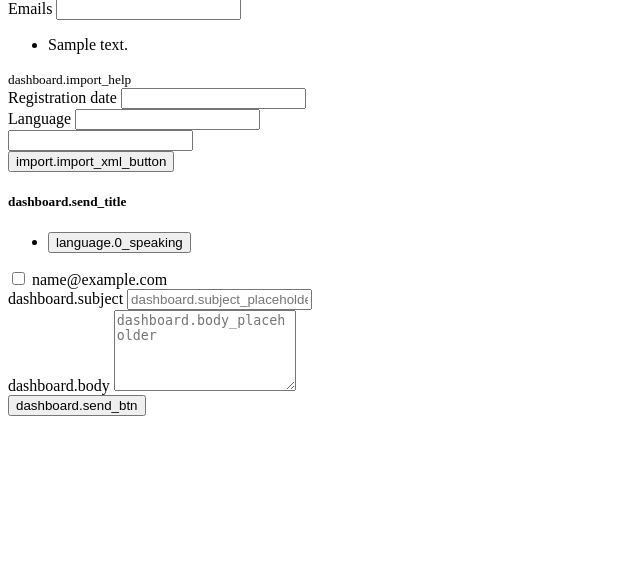
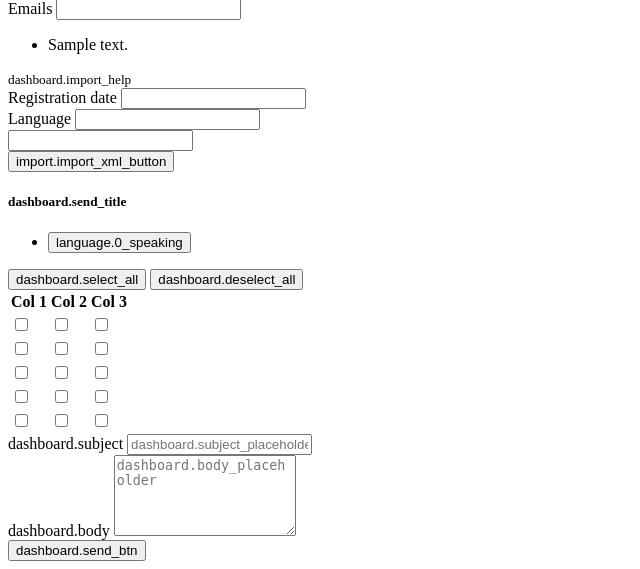
Before and after one commit to konstantin-gate/symfony-docker-project-public, a Symfony app: template app/templates/greeting/dashboard.html.twig in a window 1280 px wide. Shown: the part 317-886 px from the top of the page, without its empty margins (0-640 px from the left). Before the commit the page ends 733 px from the top, so only its background shows below. Run offline with Twig, Linux system fonts and the light colour scheme; the template is opened without the code that fills it: most values are stand-ins (such as "Sample title", 1, 10 or a date in 2020); form fields are guessed from the names that the template uses; some libraries are stand-ins or nearby versions.

Commit message:
První krok při převodu seznamu e-mailů do DataTables

```diff
--- a/app/assets/app.js
+++ b/app/assets/app.js
@@ -14,8 +14,11 @@
 import './styles/greeting.css';
 
 // 2. Import Bootstrap JS (now it sees global jQuery)
-import 'bootstrap';
+import 'bootstrap/dist/js/bootstrap.bundle';
+import 'datatables.net-bs5/css/dataTables.bootstrap5.min.css';
+import 'datatables.net-select-bs5/css/select.bootstrap5.min.css';
 
 // 3. Import DataTables and its Select extension
 import 'datatables.net-bs5';
 import 'datatables.net-select-bs5';
+import './dashboard';
--- a/app/src/Greeting/Controller/GreetingUiController.php
+++ b/app/src/Greeting/Controller/GreetingUiController.php
@@ -66,7 +66,7 @@
 
         // --- Příprava dat pro seznam. ---
         // Získáme všechny aktivní kontakty
-        $contacts = $this->greetingContactRepository->findBy(['status' => Status::Active], ['createdAt' => 'DESC']);
+        $contacts = $this->greetingContactRepository->findBy(['status' => Status::Active], ['email' => 'ASC']);
 
         // Seskupíme podle jazyka
         $groupedContacts = [];
--- a/app/templates/greeting/dashboard.html.twig
+++ b/app/templates/greeting/dashboard.html.twig
@@ -105,28 +105,61 @@
                         <div class="tab-content mt-3" id="myTabContent">
                             {% for lang, contacts in grouped_contacts %}
                                 <div class="tab-pane fade {{ loop.first ? 'show active' : '' }}" id="{{ lang }}-tab-pane" role="tabpanel" aria-labelledby="{{ lang }}-tab" tabindex="0">
-                                    <div class="border rounded p-2 mb-3 bg-light" style="max-height: 400px; overflow-y: auto;">
+
+                                    <div class="d-flex justify-content-end mb-2">
+                                        <button type="button" class="btn btn-sm btn-outline-primary me-2 btn-select-all">
+                                            <i class="bi bi-check-all"></i> {{ 'dashboard.select_all'|trans }}
+                                        </button>
+                                        <button type="button" class="btn btn-sm btn-outline-secondary btn-deselect-all">
+                                            <i class="bi bi-x-square"></i> {{ 'dashboard.deselect_all'|trans }}
+                                        </button>
+                                    </div>
+
                                     {% if contacts is empty %}
                                         <div class="text-center text-muted py-3">{{ 'dashboard.no_contacts'|trans }}</div>
                                     {% else %}
-                                            <div class="ps-2">
-                                                {% for contact in contacts %}
-                                                    <div class="form-check contact-item">
+                                        {% set total = contacts|length %}
+                                        {% set per_col = (total / 3)|round(0, 'ceil') %}
+                                        {% if per_col < 5 %}
+                                            {% set per_col = 5 %}
+                                        {% endif %}
+
+                                        <table class="table table-bordered table-hover greeting-table w-100">
+                                            <thead class="d-none">
+                                                <tr>
+                                                    <th>Col 1</th>
+                                                    <th>Col 2</th>
+                                                    <th>Col 3</th>
+                                                </tr>
+                                            </thead>
+                                            <tbody>
+                                                {% for i in 0..(per_col - 1) %}
+                                                    <tr>
+                                                        {% for col in 0..2 %}
+                                                            {% set index = i + (col * per_col) %}
+                                                            {% set contact = contacts[index] ?? null %}
+                                                            <td class="{{ contact ? '' : 'empty-cell' }}">
+                                                                {% if contact %}
+                                                                    <div class="form-check">
                                                                         <input class="form-check-input" type="checkbox" name="contacts[]" value="{{ contact.id }}" id="contact_{{ lang }}_{{ contact.id }}">
                                                                         <label class="form-check-label" for="contact_{{ lang }}_{{ contact.id }}">
                                                                             {{ contact.email }}
                                                                         </label>
                                                                     </div>
+                                                                {% endif %}
+                                                            </td>
                                                         {% endfor %}
-                                            </div>
+                                                    </tr>
+                                                {% endfor %}
+                                            </tbody>
+                                        </table>
                                     {% endif %}
-                                    </div>
                                 </div>
                             {% endfor %}
                         </div>
 
                         {# Pole e-mailu #}
-                        <div class="mb-3">
+                        <div class="mb-3 mt-4">
                             <label for="subject" class="form-label">{{ 'dashboard.subject'|trans }}</label>
                             <input type="text" name="subject" id="subject" class="form-control" required placeholder="{{ 'dashboard.subject_placeholder'|trans }}">
                         </div>
@@ -146,7 +179,3 @@
     </div>
 </div>
 {% endblock %}
-
-{% block javascripts %}
-    {{ parent() }}
-{% endblock %}
--- a/app/translations/Greeting/greeting.cs.yaml
+++ b/app/translations/Greeting/greeting.cs.yaml
@@ -36,3 +36,4 @@
     body: 'HTML Obsah'
     body_placeholder: '<h1>Gratulujeme!</h1>...'
     send_btn: 'Odeslat pozdravy'
+    deselect_all: 'Zrušit výběr'
--- a/app/translations/Greeting/greeting.en.yaml
+++ b/app/translations/Greeting/greeting.en.yaml
@@ -36,3 +36,4 @@
     body: 'HTML Content'
     body_placeholder: '<h1>Congratulations!</h1>...'
     send_btn: 'Send Greetings'
+    deselect_all: 'Deselect All'
--- a/app/translations/Greeting/greeting.ru.yaml
+++ b/app/translations/Greeting/greeting.ru.yaml
@@ -36,3 +36,4 @@
     body: 'HTML Содержимое'
     body_placeholder: '<h1>Поздравляем!</h1>...'
     send_btn: 'Отправить поздравления'
+    deselect_all: 'Сбросить выбор'
```
Also changed, not shown: app/assets/dashboard.js (added, +72 -0 lines), app/assets/styles/greeting.css (+21 -0 lines). Lines whose indentation alone changed are shown as unchanged.
